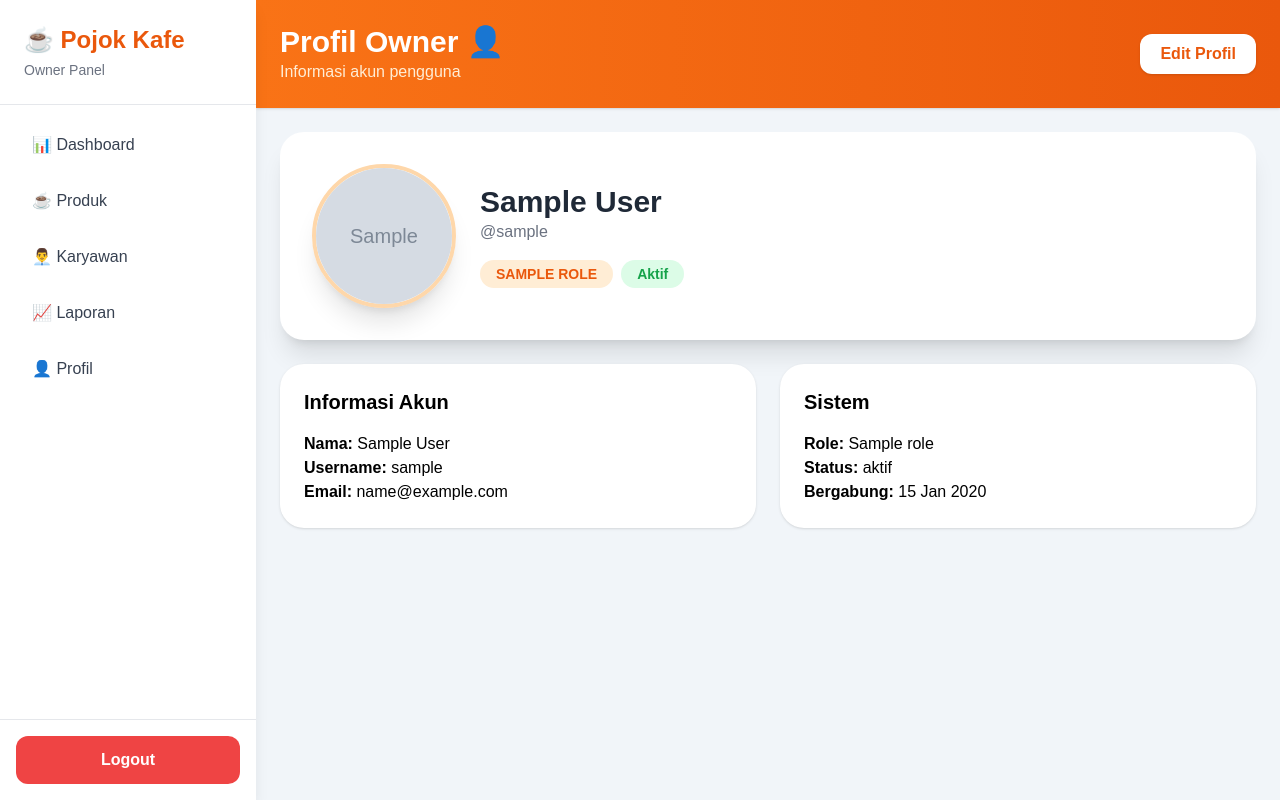
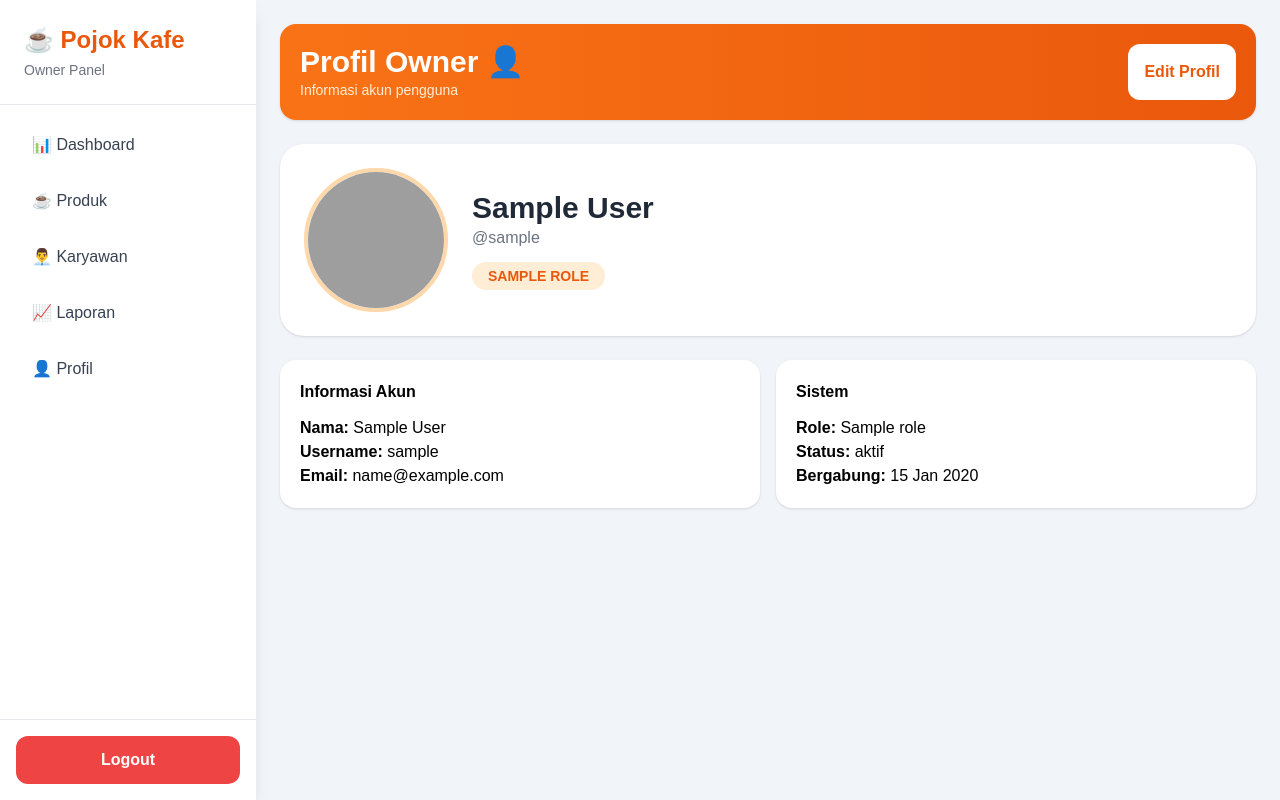
Before and after one commit to tdytuyj65e/pojok_cafee, a PHP site: page /profil_owner.php in a window 1280 px wide. Run offline with PHP 8.4, Linux system fonts and the light colour scheme; the visitor is signed in with stand-in values (Sample User, id 1); tables that the repository leaves empty or names only in its code hold one stand-in row (values such as "Sample post"); grey boxes marked "Sample" are stand-in pictures; some libraries are stand-ins or nearby versions; grey boxes are pictures that could not be loaded.

Commit message:
pembaruan sistem

```diff
--- a/karyawan/dashboard.php
+++ b/karyawan/dashboard.php
@@ -21,7 +21,8 @@ if ($user_id) {
     ) {
         $fotoUser = "../uploads/".$user['foto'];
     } else {
-      $fotoUser = 'https://ui-avatars.com/api/?name=' . urlencode($user['nama_lengkap']);
+        $fotoUser = "https://ui-avatars.com/api/?name="
+            . urlencode($user['nama_lengkap']);
     }
 }
 
--- a/owner/laporan.php
+++ b/owner/laporan.php
@@ -2,7 +2,7 @@
 session_start();
 include "../koneksi.php";
 
-if (!isset($_SESSION['user_id'])) {
+if (!isset($_SESSION['id'])) {
     header("Location: ../auth/login.php");
     exit;
 }
--- a/owner/produk.php
+++ b/owner/produk.php
@@ -6,7 +6,7 @@ include "../koneksi.php";
    CEK LOGIN OWNER
 ========================== */
 
-if (!isset($_SESSION['user_id'])) {
+if (!isset($_SESSION['id'])) {
     header("Location: ../auth/login.php");
     exit;
 }
--- a/owner/profil_owner.php
+++ b/owner/profil_owner.php
@@ -2,37 +2,55 @@
 session_start();
 include "../koneksi.php";
 
-if (!isset($_SESSION['user_id'])) {
+/* =========================
+   CEK LOGIN (FIX SESSION)
+========================= */
+$id = $_SESSION['id'] ?? null;
+
+if (!$id) {
     header("Location: ../auth/login.php");
     exit;
 }
 
-$id = $_SESSION['user_id'];
-
-$query = mysqli_query($conn,"
+/* =========================
+   AMBIL DATA USER (AMAN + PREPARED)
+========================= */
+$stmt = $conn->prepare("
 SELECT u.*, r.name AS role_name
 FROM users u
 LEFT JOIN roles r ON u.role_id = r.id
-WHERE u.id = '$id'
+WHERE u.id = ?
 LIMIT 1
 ");
 
-$user = mysqli_fetch_assoc($query);
+$stmt->bind_param("i", $id);
+$stmt->execute();
+$result = $stmt->get_result();
+$user = $result->fetch_assoc();
 
-/* ==========================
+/* =========================
+   JIKA USER TIDAK ADA
+========================= */
+if (!$user) {
+    session_destroy();
+    header("Location: ../auth/login.php");
+    exit;
+}
+
+/* =========================
    UPDATE PROFIL
-========================== */
+========================= */
 if (isset($_POST['update_profil'])) {
 
-    $nama  = $_POST['nama_lengkap'];
-    $email = $_POST['email'];
+    $nama  = trim($_POST['nama_lengkap']);
+    $email = trim($_POST['email']);
 
     $fotoName = $user['foto'];
 
     if (!empty($_FILES['foto']['name'])) {
 
-        $ext = pathinfo($_FILES['foto']['name'], PATHINFO_EXTENSION);
-        $fotoName = "user_" . time() . "." . $ext;
+        $ext = strtolower(pathinfo($_FILES['foto']['name'], PATHINFO_EXTENSION));
+        $fotoName = "user_" . $id . "_" . time() . "." . $ext;
 
         move_uploaded_file(
             $_FILES['foto']['tmp_name'],
@@ -53,9 +71,12 @@ if (isset($_POST['update_profil'])) {
     exit;
 }
 
-$foto = !empty($user['foto'])
+/* =========================
+   FOTO PROFILE (SAFE)
+========================= */
+$foto = (!empty($user['foto']) && file_exists("../uploads/" . $user['foto']))
     ? "../uploads/" . $user['foto']
-    : "https://ui-avatars.com/api/?name=".urlencode($user['nama_lengkap'])."&background=f97316&color=fff";
+    : "https://ui-avatars.com/api/?name=" . urlencode($user['nama_lengkap']) . "&background=f97316&color=fff";
 ?>
 
 <!DOCTYPE html>
@@ -81,46 +102,42 @@ function toggleEdit(){
 </script>
 
 </head>
+
 <body class="bg-slate-100">
 
 <?php include "navbar_owner.php"; ?>
 
-<div class="lg:ml-64 min-h-screen">
+<div class="lg:ml-64 min-h-screen p-4 sm:p-6">
 
-    <!-- HEADER ORANGE -->
-    <div class="bg-gradient-to-r from-orange-500 to-orange-600 text-white p-6 shadow flex justify-between items-center">
+    <!-- HEADER -->
+    <div class="bg-gradient-to-r from-orange-500 to-orange-600 text-white p-5 rounded-2xl shadow flex flex-col sm:flex-row justify-between gap-3">
 
         <div>
-            <h1 class="text-3xl font-bold">Profil Owner 👤</h1>
-            <p class="text-orange-100">Informasi akun pengguna</p>
+            <h1 class="text-2xl sm:text-3xl font-bold">Profil Owner 👤</h1>
+            <p class="text-orange-100 text-sm">Informasi akun pengguna</p>
         </div>
 
-        <!-- BUTTON EDIT -->
         <button onclick="toggleEdit()"
-                class="bg-white text-orange-600 px-5 py-2 rounded-xl font-semibold shadow">
+                class="bg-white text-orange-600 px-4 py-2 rounded-xl font-semibold w-full sm:w-auto">
             Edit Profil
         </button>
 
     </div>
 
     <!-- CONTENT -->
-    <div class="p-6">
+    <div class="mt-6 max-w-5xl mx-auto space-y-6">
 
-        <div class="max-w-5xl mx-auto">
-
-            <!-- PROFILE CARD -->
-            <div class="bg-white rounded-3xl shadow-xl overflow-hidden">
-
-                <div class="p-8">
+        <!-- CARD -->
+        <div class="bg-white rounded-3xl shadow p-6">
 
             <div class="flex flex-col md:flex-row items-center gap-6">
 
                 <img src="<?= $foto ?>"
-                             class="w-36 h-36 rounded-full border-4 border-orange-200 shadow-xl object-cover">
+                     class="w-32 h-32 sm:w-36 sm:h-36 rounded-full border-4 border-orange-200 object-cover">
 
-                        <div class="flex-1 text-center md:text-left">
+                <div class="text-center md:text-left">
 
-                            <h2 class="text-3xl font-bold text-gray-800">
+                    <h2 class="text-2xl sm:text-3xl font-bold text-gray-800">
                         <?= htmlspecialchars($user['nama_lengkap']) ?>
                     </h2>
 
@@ -128,14 +145,8 @@ function toggleEdit(){
                         @<?= htmlspecialchars($user['username']) ?>
                     </p>
 
-                            <div class="flex flex-wrap gap-2 mt-4 justify-center md:justify-start">
-
-                                <span class="bg-orange-100 text-orange-600 px-4 py-1 rounded-full text-sm font-semibold">
+                    <span class="inline-block mt-3 bg-orange-100 text-orange-600 px-4 py-1 rounded-full text-sm font-semibold">
                         <?= strtoupper($user['role_name']) ?>
-                                </span>
-
-                                <span class="bg-green-100 text-green-600 px-4 py-1 rounded-full text-sm font-semibold">
-                                    <?= ucfirst($user['status']) ?>
                     </span>
 
                 </div>
@@ -144,23 +155,18 @@ function toggleEdit(){
 
         </div>
 
-                </div>
+        <!-- INFO -->
+        <div class="grid grid-cols-1 md:grid-cols-2 gap-4">
+
+            <div class="bg-white rounded-2xl shadow p-5">
+                <h3 class="font-bold mb-3">Informasi Akun</h3>
+                <p><b>Nama:</b> <?= htmlspecialchars($user['nama_lengkap']) ?></p>
+                <p><b>Username:</b> <?= htmlspecialchars($user['username']) ?></p>
+                <p><b>Email:</b> <?= htmlspecialchars($user['email']) ?></p>
             </div>
 
-            <!-- INFO GRID -->
-            <div class="grid md:grid-cols-2 gap-6 mt-6">
-
-                <div class="bg-white rounded-3xl shadow p-6">
-                    <h3 class="text-xl font-bold mb-4">Informasi Akun</h3>
-
-                    <p><b>Nama:</b> <?= $user['nama_lengkap'] ?></p>
-                    <p><b>Username:</b> <?= $user['username'] ?></p>
-                    <p><b>Email:</b> <?= $user['email'] ?></p>
-                </div>
-
-                <div class="bg-white rounded-3xl shadow p-6">
-                    <h3 class="text-xl font-bold mb-4">Sistem</h3>
-
+            <div class="bg-white rounded-2xl shadow p-5">
+                <h3 class="font-bold mb-3">Sistem</h3>
                 <p><b>Role:</b> <?= $user['role_name'] ?></p>
                 <p><b>Status:</b> <?= $user['status'] ?></p>
                 <p><b>Bergabung:</b> <?= date('d M Y', strtotime($user['created_at'])) ?></p>
@@ -168,49 +174,29 @@ function toggleEdit(){
 
         </div>
 
-            <!-- ==========================
-                 FORM EDIT (HIDE / SHOW)
-            ========================== -->
-            <div id="formEdit" class="hidden mt-6 bg-white p-6 rounded-3xl shadow">
+        <!-- FORM EDIT -->
+        <div id="formEdit" class="hidden bg-white rounded-2xl shadow p-5">
 
-                <h2 class="text-xl font-bold mb-4">Edit Profil</h2>
+            <h2 class="font-bold text-xl mb-4">Edit Profil</h2>
 
             <form method="POST" enctype="multipart/form-data"
-                      class="grid md:grid-cols-2 gap-4">
+                  class="grid grid-cols-1 md:grid-cols-2 gap-4">
 
-                    <div>
-                        <label class="text-sm">Nama Lengkap</label>
                 <input type="text" name="nama_lengkap"
-                               value="<?= $user['nama_lengkap'] ?>"
-                               class="w-full border p-3 rounded-xl">
-                    </div>
+                       value="<?= htmlspecialchars($user['nama_lengkap']) ?>"
+                       class="border p-3 rounded-xl w-full">
 
-                    <div>
-                        <label class="text-sm">Email</label>
                 <input type="email" name="email"
-                               value="<?= $user['email'] ?>"
-                               class="w-full border p-3 rounded-xl">
-                    </div>
+                       value="<?= htmlspecialchars($user['email']) ?>"
+                       class="border p-3 rounded-xl w-full">
 
-                    <div class="md:col-span-2">
-                        <label class="text-sm">Foto</label>
                 <input type="file" name="foto"
-                               class="w-full border p-3 rounded-xl">
-                    </div>
-
-                    <div class="md:col-span-2 flex gap-3">
+                       class="border p-3 rounded-xl w-full md:col-span-2">
 
                 <button type="submit" name="update_profil"
-                                class="bg-orange-600 text-white px-5 py-3 rounded-xl">
-                            Simpan
+                        class="bg-orange-600 text-white py-3 rounded-xl md:col-span-2">
+                    Simpan Perubahan
                 </button>
-
-                        <button type="button" onclick="toggleEdit()"
-                                class="bg-gray-500 text-white px-5 py-3 rounded-xl">
-                            Batal
-                        </button>
-
-                    </div>
 
             </form>
 
@@ -220,7 +206,5 @@ function toggleEdit(){
 
 </div>
 
-</div>
-
 </body>
 </html>
```
Also changed, not shown: karyawan/profil.php (+54 -30 lines), login/login.php (+12 -55 lines), owner/dashboard.php (+19 -89 lines), owner/hapus_karyawan.php (added, +65 -0 lines), owner/hapus_produk.php (+1 -6 lines), owner/karyawan.php (+2 -6 lines), README.md (added). Lines whose indentation alone changed are shown as unchanged.
